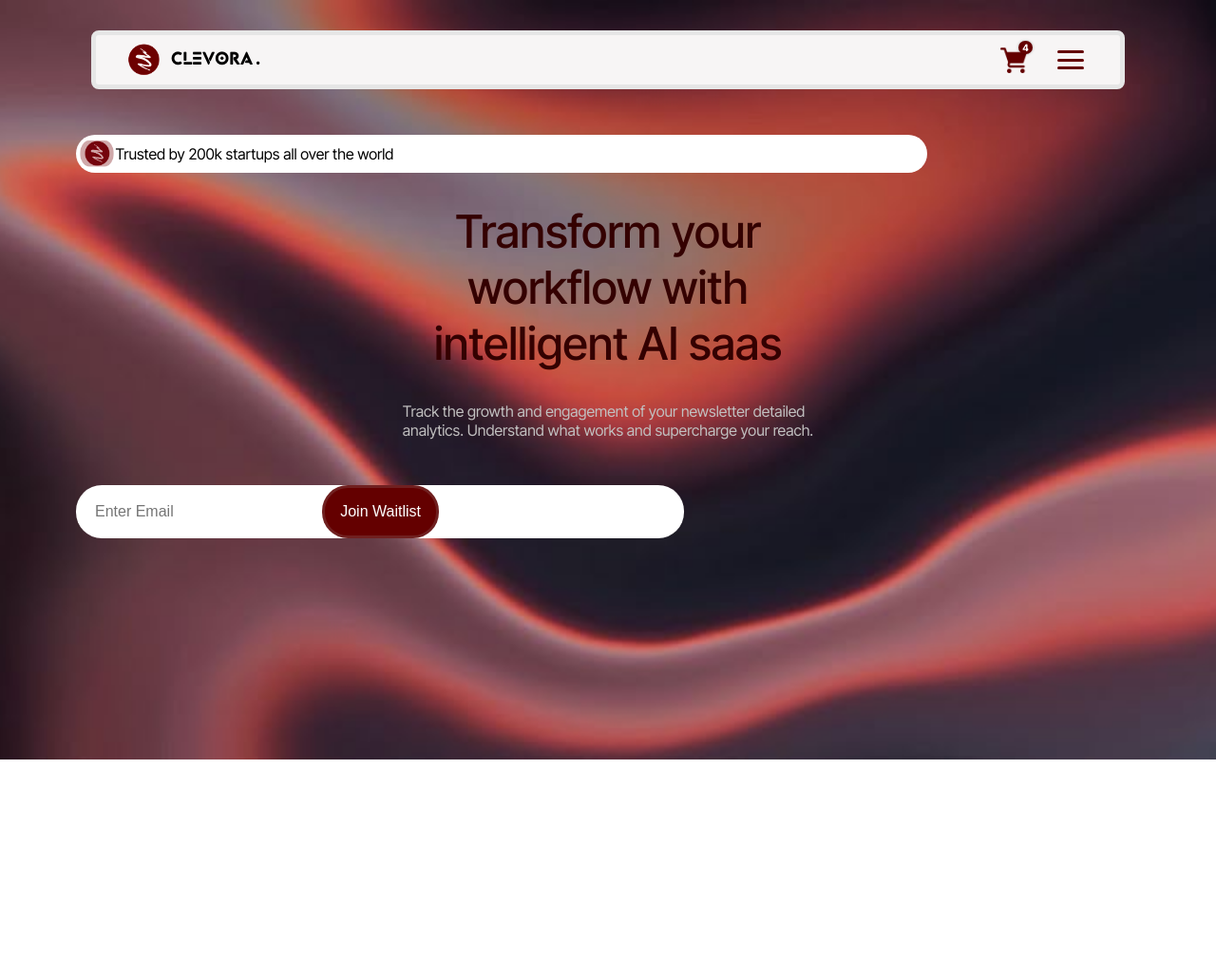
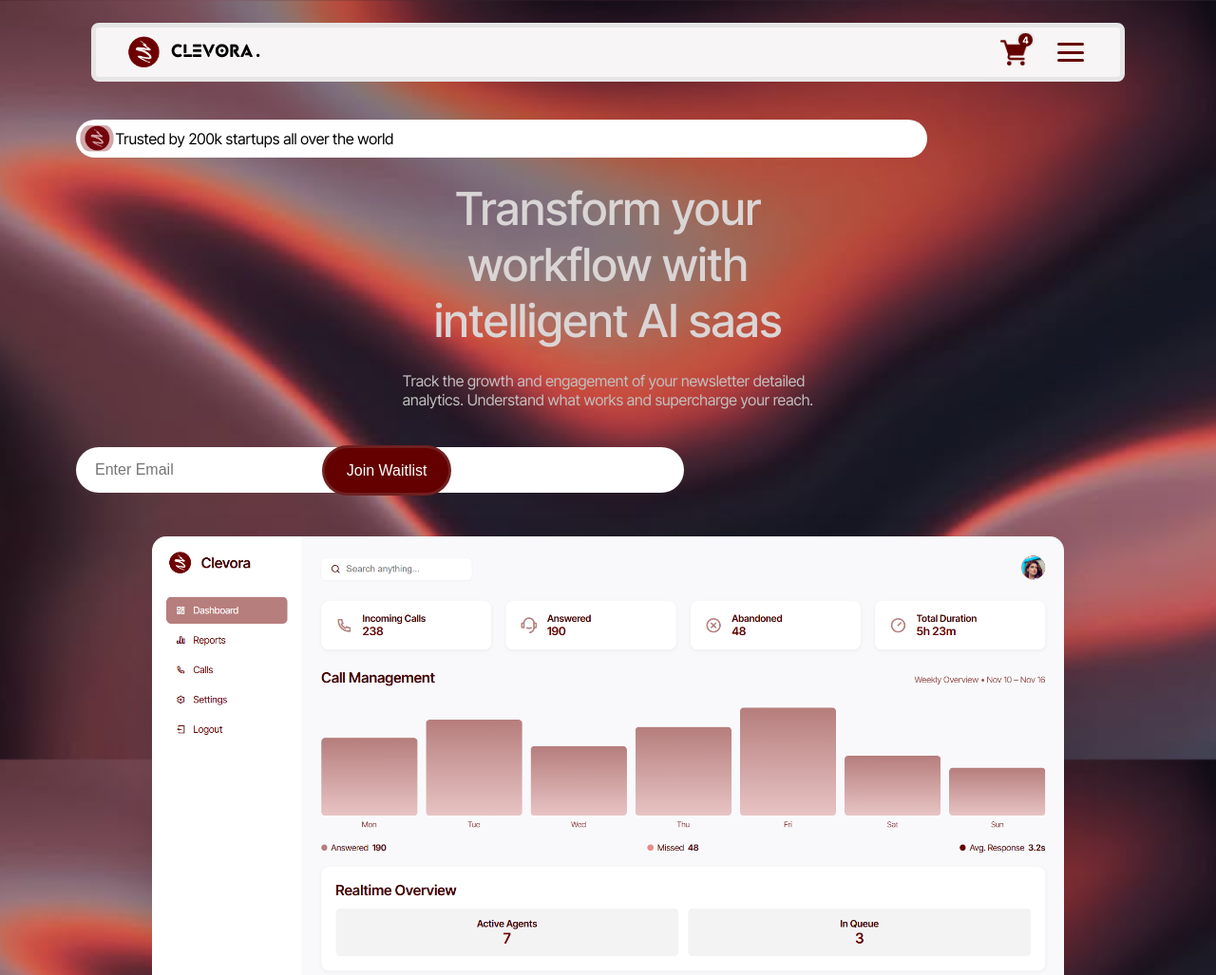
Before and after one commit to Deepak-132006/Clevora-Website, a plain HTML site: page pages/index.html in a window 1280 px wide. Shown: the whole page at 95% size. Before the commit the page ends 800 px from the top, so only its background shows below. Drawn offline with Linux system fonts and the light colour scheme.

Commit message:
Updated Home Section

```diff
--- a/css/home.css
+++ b/css/home.css
@@ -19,7 +19,7 @@
   align-items: center;
   border-radius: 1.7rem;
   position: relative;
-  top: 5rem;
+  top: 4rem;
   left: 5rem;
 }
 .home-title img {
@@ -30,7 +30,7 @@
   display: flex;
   flex-direction: column;
   position: relative;
-  top: 7rem;
+  top: 5.5rem;
   align-items: center;
 }
 
@@ -38,28 +38,28 @@
   font-size: 48px;
   font-weight: 500;
   text-align: center;
-  font-family: 'Inter Tight', sans-serif;
-  color: #340101;
+  font-family: "Inter Tight", sans-serif;
+  color: #dad5d5;
 }
 .head-2 {
   font-size: 16px;
   position: relative;
-  top: 2rem;
+  top: 1.5rem;
   color: #c1c0c0;
 }
-.email{
-    align-items: center;
+.email {
+  align-items: center;
 }
 
 .email input {
   width: 50%;
-  height: 3.5rem;
+  height: 3rem;
   display: flex;
   background: #fff;
   border: none;
   border-radius: 1.7rem;
   position: relative;
-  top: 12rem;
+  top: 9.5rem;
   left: 5rem;
   font-size: 16px;
   padding: 8px;
@@ -68,17 +68,34 @@
 }
 
 .email button {
-  height: 3.5rem;
-  padding: 1rem;
+  width: 8.5rem;
+  height: 3.3rem;
+  padding: 0.5rem;
   border-radius: 1.7rem;
   font-size: 16px;
   color: #fff;
   background-color: var(--secondary-color);
   position: relative;
-  top: 8.5rem;
+  top: 6.4rem;
   left: 21.2rem;
   border: 3px solid #a2a2a232;
-  &:hover{
+  &:hover {
     background-color: var(--tertiary-color);
   }
 }
+
+.home-graph {
+  position: relative;
+  top: 9.1rem;
+}
+.home-graph img {
+  width: 75%;
+  height: 75%;
+ box-shadow: 0 12px 40px rgba(0, 0, 0, 0.1);
+  border-top-left-radius: 15px;
+  border-top-right-radius: 15px;
+  display: block;
+  margin: 0 auto;
+  overflow: hidden;
+
+}
--- a/css/style.css
+++ b/css/style.css
@@ -131,7 +131,7 @@ body {
   background-color: rgb(247, 245, 245);
   z-index: 1000;
   position: relative;
-  top: 2rem;
+  top: 1.5rem;
   border: 5px solid rgb(230, 230, 230);
   border-radius: 8px;
 }
--- a/pages/home.html
+++ b/pages/home.html
@@ -1,15 +1,26 @@
 <div class="home-container">
   <div class="home-title">
-        <img src="/images/logo/logo-mini.png" alt="">
+    <img src="/images/logo/logo-mini.png" alt="" />
     <p>Trusted by 200k startups all over the world</p>
   </div>
   <div class="home-heading">
-        <p class="head-1">Transform your <br> workflow with <br> intelligent AI saas</p>
-        <p class="head-2">Track the growth and engagement of your newsletter detailed <br>analytics. Understand what works and supercharge your reach.</p>
+    <p class="head-1">
+      Transform your <br />
+      workflow with <br />
+      intelligent AI saas
+    </p>
+    <p class="head-2">
+      Track the growth and engagement of your newsletter detailed
+      <br />analytics. Understand what works and supercharge your reach.
+    </p>
   </div>
   <div class="email">
-        <input type="text" placeholder="Enter Email">
+    <input type="text" placeholder="Enter Email" />
     <button>Join Waitlist</button>
   </div>
-    <div></div>
+  <div class="home-graph">
+    <div>
+      <img src="/images/graphs/hero-section.png" alt="" />
     </div>
+  </div>
+</div>
```
Lines whose indentation alone changed are shown as unchanged.
